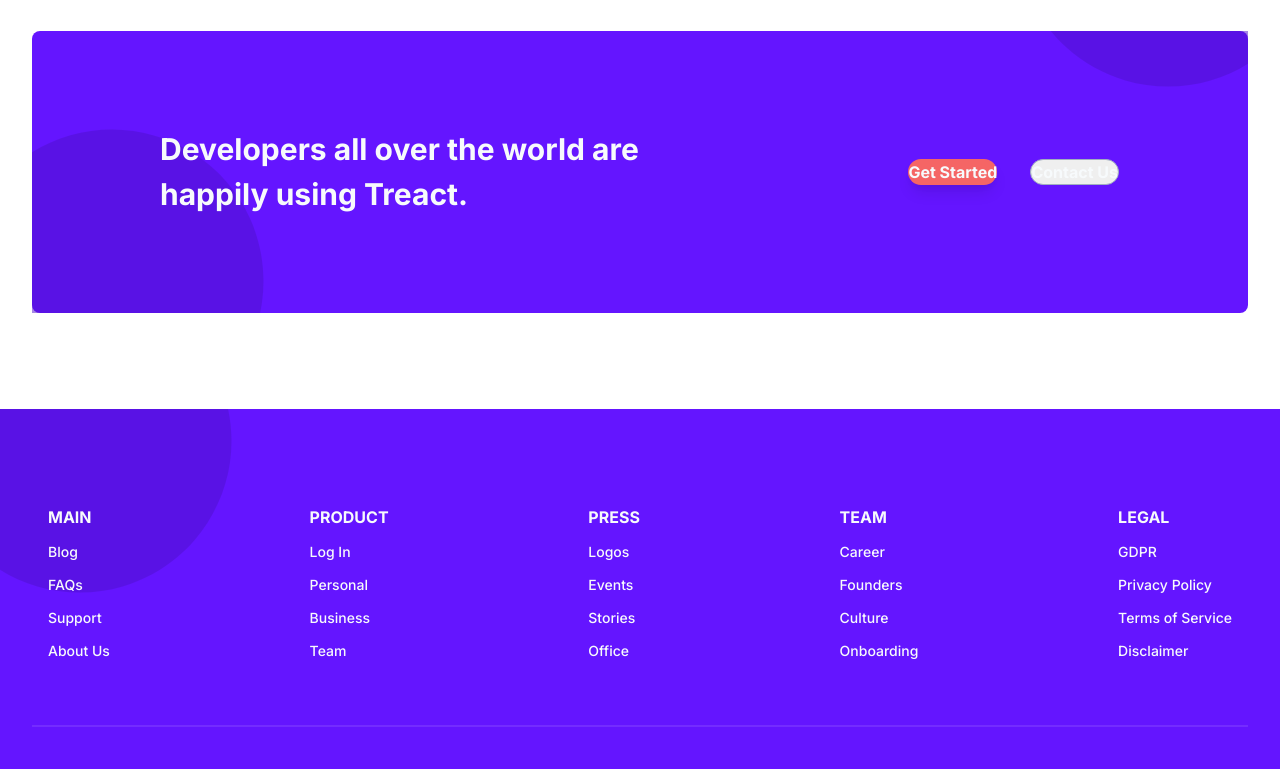
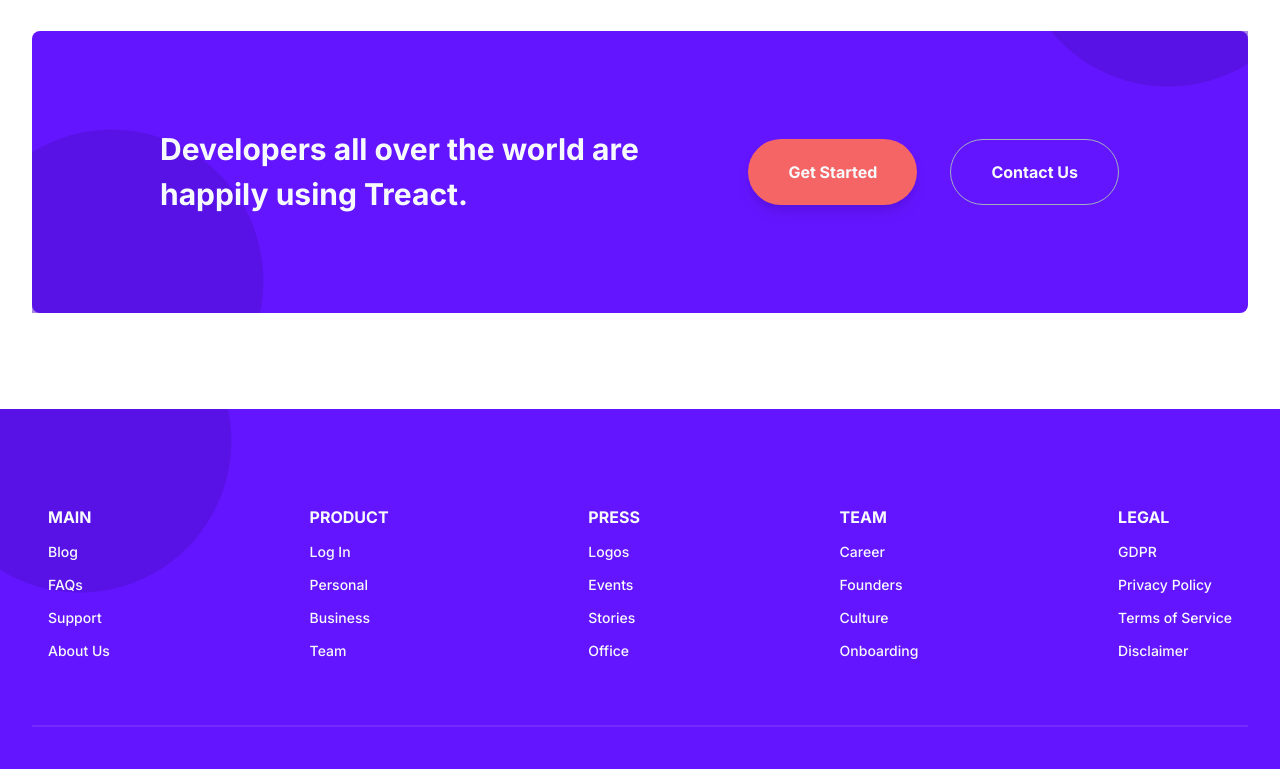
Before and after one commit to MychaelTenHen/Final-Project, a plain HTML site: page index.html in a window 1280 px wide. Shown: the part 5540-6309 px from the top of the page. Drawn offline with Linux system fonts and the light colour scheme; files whose address does not match are found by name.

Commit message:
btn fixes

```diff
--- a/styles.css
+++ b/styles.css
@@ -1119,15 +1119,16 @@
     }
 
     .start__button--btn {
-        border-radius: 9999px;
+    padding: 20px 40px;
+    border-radius: 500px;
     font-weight: 700;
     font-size: 16px;
+    background-color: #6415ff;
     color: #f7fafc;
     line-height: 1.5;
     letter-spacing: 0.025;
     margin: 1px;
     z-index: 2;
-       padding: 20px, 40px;
 }
 
     .start__button--btn:nth-child(1) {
@@ -1142,6 +1143,14 @@
         transition: all 300ms ease;
     }
 
+     .start__button--btn:hover:nth-child(1){
+        background-color: rgba(229,62,62)
+     }
+    .start__button--btn:hover:nth-child(2){
+        background-color: rgba(247,250,252);
+        color:rgba(100,21,255)
+
+    }
 
 
 /*
```
Lines whose indentation alone changed are shown as unchanged.
